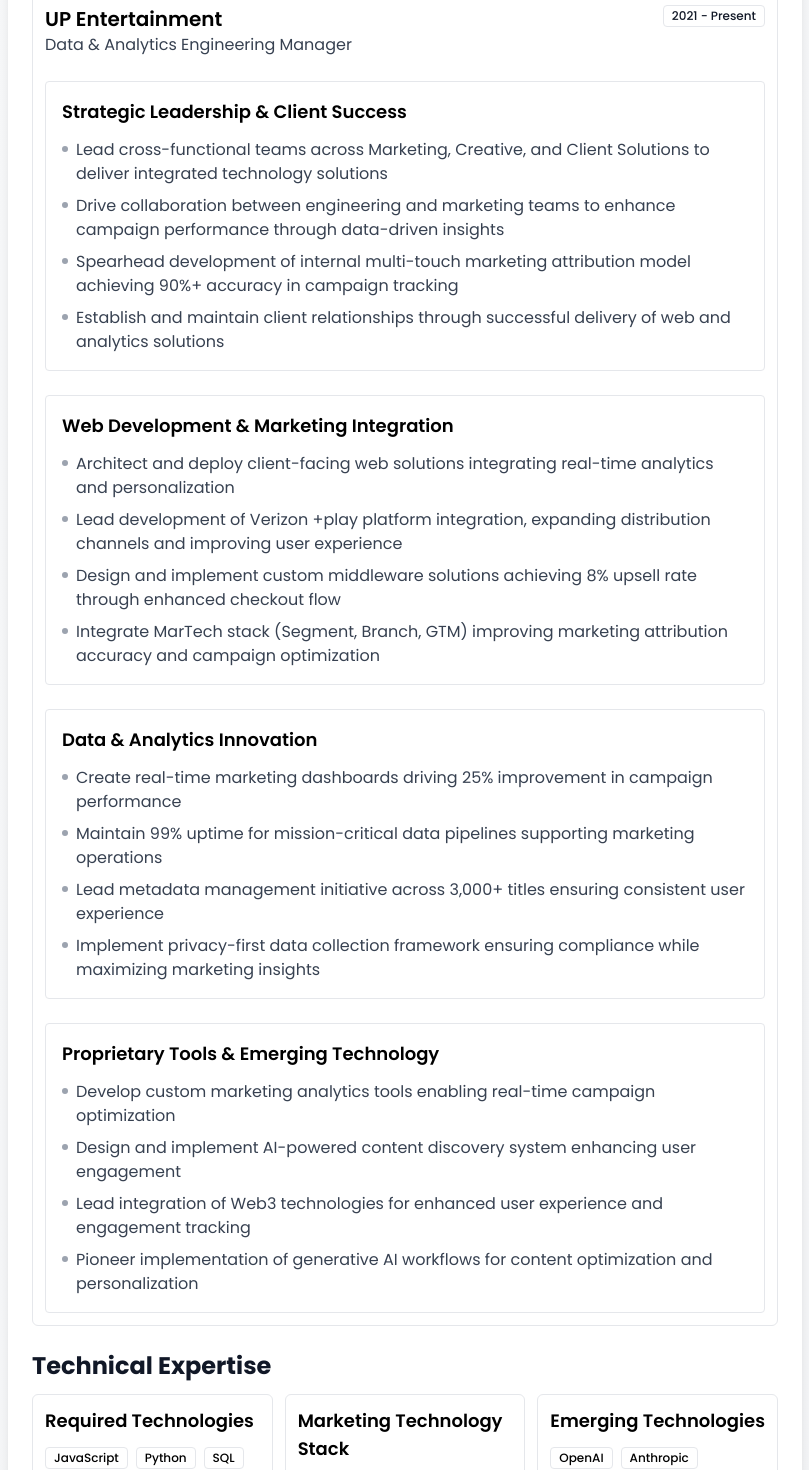
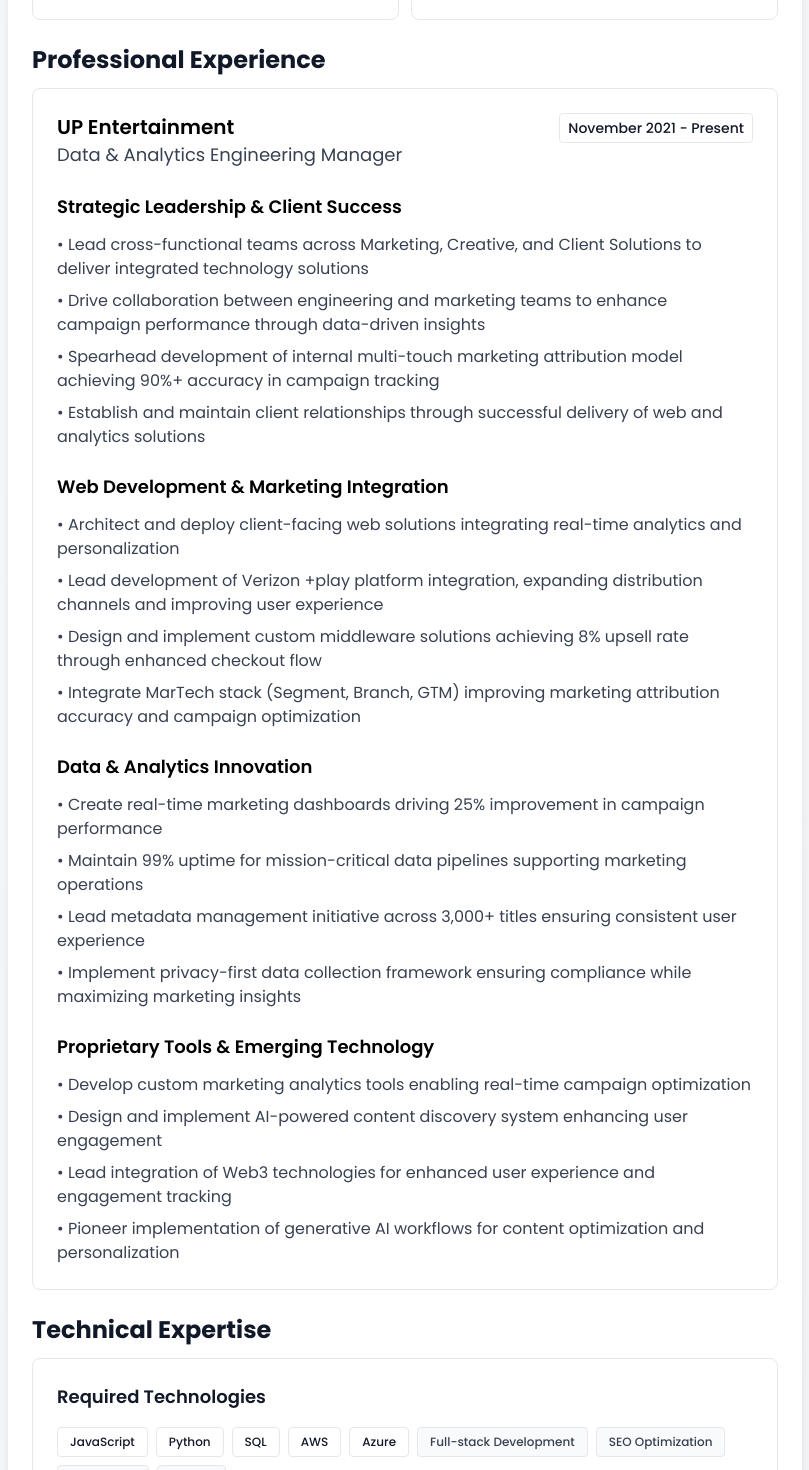
Before and after one commit to ijpatter1/ijpatter1.github.io, a Next.js app: page / in a window 1280 px wide. Shown: the part 960-2430 px from the top of the page, without its empty margins (235-1044 px from the left). Built offline with nearby package versions, Linux system fonts and the light colour scheme.

Commit message:
change positioning

```diff
--- a/app/components/Experience.tsx
+++ b/app/components/Experience.tsx
@@ -7,6 +7,21 @@ interface Achievement {
   title: string;
   points: string[];
 }
+
+const AchievementSection = ({ title, points }: Achievement) => (
+  <div className="mb-6 last:mb-0">
+    <h4 className={`text-lg font-semibold mb-3 ${theme.colors.text.primary}`}>
+      {title}
+    </h4>
+    <ul className="space-y-2">
+      {points.map((point, index) => (
+        <li key={index} className={`${theme.colors.text.secondary}`}>
+          • {point}
+        </li>
+      ))}
+    </ul>
+  </div>
+);
 
 export default function Experience() {
   const achievements: Achievement[] = [
@@ -51,32 +66,34 @@ export default function Experience() {
   return (
     <Section title="Professional Experience">
       <Card>
-        <CardContent className="space-y-6">
-          <div className="flex justify-between items-start">
-            <div>
-              <h3 className={`text-xl font-semibold ${theme.colors.text.primary}`}>UP Entertainment</h3>
-              <p className={theme.colors.text.secondary}>Data & Analytics Engineering Manager</p>
+        <CardContent>
+          <div className="flex flex-col sm:flex-row sm:items-start justify-between gap-2 mb-6">
+            <div className="flex flex-col">
+              <h3 className={`text-xl font-semibold ${theme.colors.text.primary}`}>
+                UP Entertainment
+              </h3>
+              <p className={`${theme.colors.text.secondary} text-lg`}>
+                Data & Analytics Engineering Manager
+              </p>
             </div>
-            <Badge>2021 - Present</Badge>
+            <div className="flex items-center sm:items-start">
+            <Badge
+              className={`
+                text-xs md:text-sm py-1 px-2 bg-white border border-gray-200 text-gray-900 print:text-xs print:py-0.5 print:px-1.5
+              `}
+              aria-label="Employment period">
+              November 2021 - Present
+            </Badge>
+            </div>
           </div>
 
-          <div className="space-y-6">
-            {achievements.map((achievement, index) => (
-              <div key={index} className="border border-gray-200 rounded p-4">
-                <h4 className={`text-lg font-semibold mb-3 ${theme.colors.text.primary}`}>
-                  {achievement.title}
-                </h4>
-                <ul className="space-y-2">
-                  {achievement.points.map((point, pointIndex) => (
-                    <li key={pointIndex} className={`flex items-start gap-2 ${theme.colors.text.secondary}`}>
-                      <span className="mt-2 w-1.5 h-1.5 bg-gray-400 rounded-full flex-shrink-0"></span>
-                      <span>{point}</span>
-                    </li>
-                  ))}
-                </ul>
-              </div>
-            ))}
-          </div>
+          {achievements.map((achievement, index) => (
+            <AchievementSection
+              key={index}
+              title={achievement.title}
+              points={achievement.points}
+            />
+          ))}
         </CardContent>
       </Card>
     </Section>
--- a/app/components/TechnicalExpertise.tsx
+++ b/app/components/TechnicalExpertise.tsx
@@ -55,18 +55,24 @@ export default function TechnicalExpertise() {
 
   return (
     <Section title="Technical Expertise">
-      <div className="grid grid-cols-1 md:grid-cols-3 gap-3">  {/* Reduced from gap-4 to gap-3 */}
+      <div className="grid grid-cols-1 gap-4">
         {categories.map((category, index) => (
-          <Card key={index}>
+          <Card key={index} className="print:break-inside-avoid">
             <CardContent>
-              <h3 className={`text-lg font-semibold mb-3 ${theme.colors.text.primary}`}>  {/* Reduced from mb-4 to mb-3 */}
+              <h3 className="text-lg font-semibold mb-4 text-gray-900">
                 {category.title}
               </h3>
-              <div className="flex flex-wrap gap-2">  {/* Keep gap-2 for badge spacing */}
+              <div className="flex flex-wrap gap-2">
                 {category.items.map((item, itemIndex) => (
                   <Badge
                     key={itemIndex}
-                    className={item.highlight ? theme.colors.primary.badge : 'bg-gray-50'}
+                    className={`
+                      text-sm py-1.5 px-3
+                      ${item.highlight
+                        ? 'bg-white border border-gray-200 text-gray-900'
+                        : 'bg-gray-50 text-gray-700'}
+                      print:text-xs print:py-0.5 print:px-1.5
+                    `}
                   >
                     {item.name}
                   </Badge>
--- a/app/components/ui/Card.tsx
+++ b/app/components/ui/Card.tsx
@@ -7,7 +7,7 @@ interface CardProps {
 
 export function Card({ children, className = '' }: CardProps) {
   return (
-    <div className={`border border-gray-200 rounded-md ${className}`}>  {/* Added rounded-md for consistency */}
+    <div className={`rounded-lg border border-gray-200 bg-white ${className}`}>
       {children}
     </div>
   );
@@ -15,7 +15,7 @@ export function Card({ children, className = '' }: CardProps) {
 
 export function CardContent({ children, className = '' }: CardProps) {
   return (
-    <div className={`p-3 ${className}`}>  {/* Reduced from p-4 to p-3 */}
+    <div className={`p-6 ${className}`}>
       {children}
     </div>
   );
```
